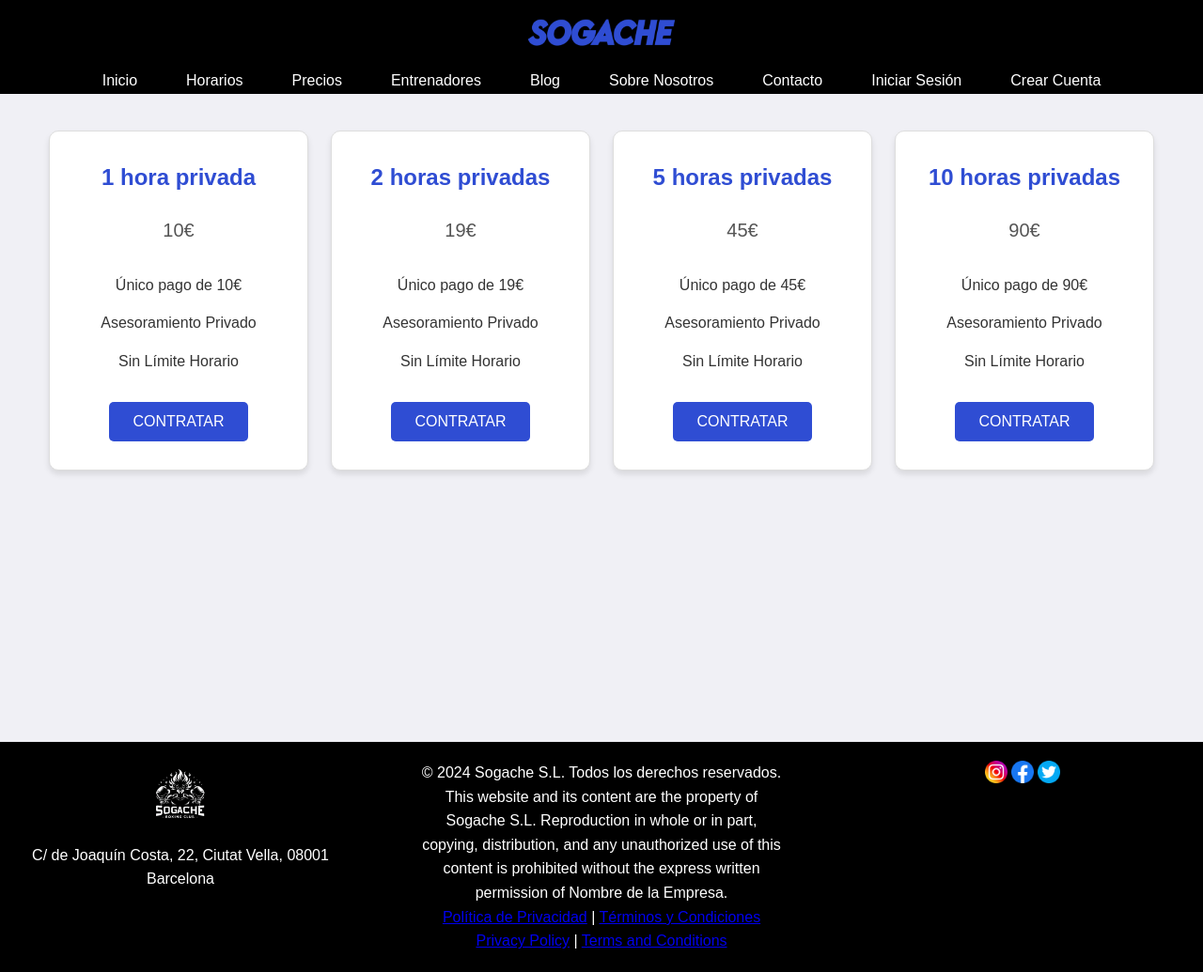
After one commit to BipperTT/club_boxeo, a PHP site: page /entrenoPrivado.html in a window 1280 px wide. The commit adds this page. Shown: the whole page at 94% size. Run offline with PHP 8.4, Linux system fonts and the light colour scheme.

Commit message:
commit css acabado

```diff
--- /dev/null
+++ b/proyecto-20240521T060509Z-001/proyecto/frontend/entrenoPrivado.html
@@ -0,0 +1,107 @@
+<!DOCTYPE html>
+<html lang="es">
+<head>
+    <meta charset="UTF-8">
+    <meta name="viewport" content="width=device-width, initial-scale=1.0">
+    <title>CLUB BOX SOGACHE - TARIFAS</title>
+    <link rel="stylesheet" href="styles/comun.css">
+    <link rel="stylesheet" href="styles/tarifa.css">
+    <link rel="icon" href="img/ico_nbg.png" type="image">
+
+</head>
+<body>
+    <header>
+        <div class="logo"> <a href="index.html"><img src="img/title.png"></a></div>
+        <nav>
+            <ul>
+                <li><a href="index.html">Inicio</a></li>
+                <li><a href="horarios.html">Horarios</a></li>
+                <li class="dropdown">
+                    <a href="javascript:void(0)" class="dropbtn">Precios</a>
+                    <div class="dropdown-content">
+                        <a href="tarifa.html">Tarifas</a>
+                        <a href="entrenoPrivado.html">Entreno Privado</a>
+                    </div>
+                </li>
+                <li><a href="entrenadores.html">Entrenadores</a></li>
+                <li class="dropdown">
+                    <a href="javascript:void(0)" class="dropbtn">Blog</a>
+                    <div class="dropdown-content">
+                        <a href="nutricional.html">Información Nutricional</a>
+                        <a href="noticias.html">Noticias</a>
+                    </div>
+                </li>
+                <li><a href="sobreNosotros.html">Sobre Nosotros</a></li>
+                <li><a href="contacto.html">Contacto</a></li>
+                <li><a href="iniciarSesion.html">Iniciar Sesión</a></li>
+                <li><a href="registro.html">Crear Cuenta</a></li>
+            </ul>
+        </nav>
+    </header>
+    <main>
+        <section class="pricing">
+            <div class="pricing-table">
+                <h2>1 hora privada</h2>
+                <p>10€</p>
+                <ul>
+                    <li>Único pago de 10€</li>
+                    <li>Asesoramiento Privado</li>
+                    <li>Sin Límite Horario</li>
+                </ul>
+                <button>CONTRATAR</button>
+            </div>
+            <div class="pricing-table">
+                <h2>2 horas privadas</h2>
+                <p>19€</p>
+                <ul>
+                    <li>Único pago de 19€</li>
+                    <li>Asesoramiento Privado</li>
+                    <li>Sin Límite Horario</li>
+                </ul>
+                <button>CONTRATAR</button>
+            </div>
+            <div class="pricing-table">
+                <h2>5 horas privadas</h2>
+                <p>45€</p>
+                <ul>
+                    <li>Único pago de 45€</li>
+                    <li>Asesoramiento Privado</li>
+                    <li>Sin Límite Horario</li>
+                </ul>
+                <button>CONTRATAR</button>
+            </div>
+            <div class="pricing-table">
+                <h2>10 horas privadas</h2>
+                <p>90€</p>
+                <ul>
+                    <li>Único pago de 90€</li>
+                    <li>Asesoramiento Privado</li>
+                    <li>Sin Límite Horario</li>
+                </ul>
+                <button>CONTRATAR</button>
+            </div>
+        </section>
+    </main>
+    <footer>
+        <div class="footer-content">
+            <div class="footer-left">
+                <img src="img/ico_nbg.png" alt="Logo">
+                <p>C/ de Joaquín Costa, 22, Ciutat Vella, 08001 Barcelona</p>
+            </div>
+            <div class="footer-center">
+                <p>&copy; 2024 Sogache S.L. Todos los derechos reservados.</p>
+                <p>This website and its content are the property of Sogache S.L. Reproduction in whole or in part, copying, distribution, and any unauthorized use of this content is prohibited without the express written permission of Nombre de la Empresa.</p>
+                <p><a href="politica-de-privacidad.html">Política de Privacidad</a> | <a href="terminos-y-condiciones.html">Términos y Condiciones</a></p>
+                <p><a href="privacy-policy.html">Privacy Policy</a> | <a href="terms-and-conditions.html">Terms and Conditions</a></p>
+            </div>
+            <div class="footer-right">
+                <div class="social-icons">
+                    <img src="img/instagram.png" alt="Instagram" class="social-icon">
+                    <img src="img/facebook.png" alt="Facebook" class="social-icon">
+                    <img src="img/twitter.png" alt="Twitter" class="social-icon">
+                </div>
+            </div>
+        </div>
+    </footer>
+</body>
+</html>
--- a/proyecto-20240521T060509Z-001/proyecto/frontend/styles/tarifa.css
+++ b/proyecto-20240521T060509Z-001/proyecto/frontend/styles/tarifa.css
@@ -5,63 +5,77 @@
 }
 
 body {
-    font-family: Arial, sans-serif;
+    font-family: 'Arial', sans-serif;
+    background-color: #f0f0f5;
+    color: #333;
+    line-height: 1.6;
 }
-
 
 main {
     padding: 20px;
     display: flex;
     justify-content: center;
     align-items: center;
-    height: calc(100vh - 160px); /* Adjust according to header and footer height */
+    height: calc(100vh - 160px);
 }
 
 .pricing {
     display: flex;
     justify-content: space-around;
     width: 100%;
+    max-width: 1200px;
 }
 
 .pricing-table {
-    background-color: #f8f8f8;
-    border: 1px solid #ccc;
-    border-radius: 5px;
-    padding: 20px;
+    background-color: #ffffff;
+    border: 1px solid #ddd;
+    border-radius: 10px;
+    padding: 30px;
     text-align: center;
     width: 23%;
+    box-shadow: 0 4px 6px rgba(0, 0, 0, 0.1);
+    transition: transform 0.3s ease, box-shadow 0.3s ease;
+}
+
+.pricing-table:hover {
+    transform: translateY(-10px);
+    box-shadow: 0 8px 12px rgba(0, 0, 0, 0.2);
 }
 
 .pricing-table h2 {
     color: #2f4dd3;
-    margin-bottom: 10px;
+    margin-bottom: 20px;
+    font-size: 1.5em;
 }
 
 .pricing-table p {
-    font-size: 24px;
-    color: #333;
-    margin-bottom: 20px;
+    font-size: 1.25em;
+    color: #555;
+    margin-bottom: 30px;
 }
 
 .pricing-table ul {
     list-style: none;
-    margin-bottom: 20px;
+    margin-bottom: 30px;
 }
 
 .pricing-table ul li {
-    margin: 10px 0;
+    margin: 15px 0;
+    font-size: 1em;
 }
 
 .pricing-table button {
     background-color: #2f4dd3;
     color: #fff;
     border: none;
-    padding: 10px 20px;
+    padding: 12px 25px;
     cursor: pointer;
     border-radius: 5px;
-    transition: background-color 0.3s ease;
+    font-size: 1em;
+    transition: background-color 0.3s ease, transform 0.3s ease;
 }
 
 .pricing-table button:hover {
     background-color: #1c26b7;
+    transform: scale(1.05);
 }
```
Also changed, not shown: proyecto-20240521T060509Z-001/proyecto/frontend/styles/contacto.css (+32 -21 lines), proyecto-20240521T060509Z-001/proyecto/frontend/styles/entrenadores.css (+25 -5 lines), proyecto-20240521T060509Z-001/proyecto/frontend/styles/entrenoPrivado.css (added, +67 -0 lines), proyecto-20240521T060509Z-001/proyecto/frontend/styles/horarios.css (+4 -5 lines), proyecto-20240521T060509Z-001/proyecto/frontend/styles/iniciarSesion.css (+36 -12 lines), proyecto-20240521T060509Z-001/proyecto/frontend/styles/registro.css (+39 -12 lines).
